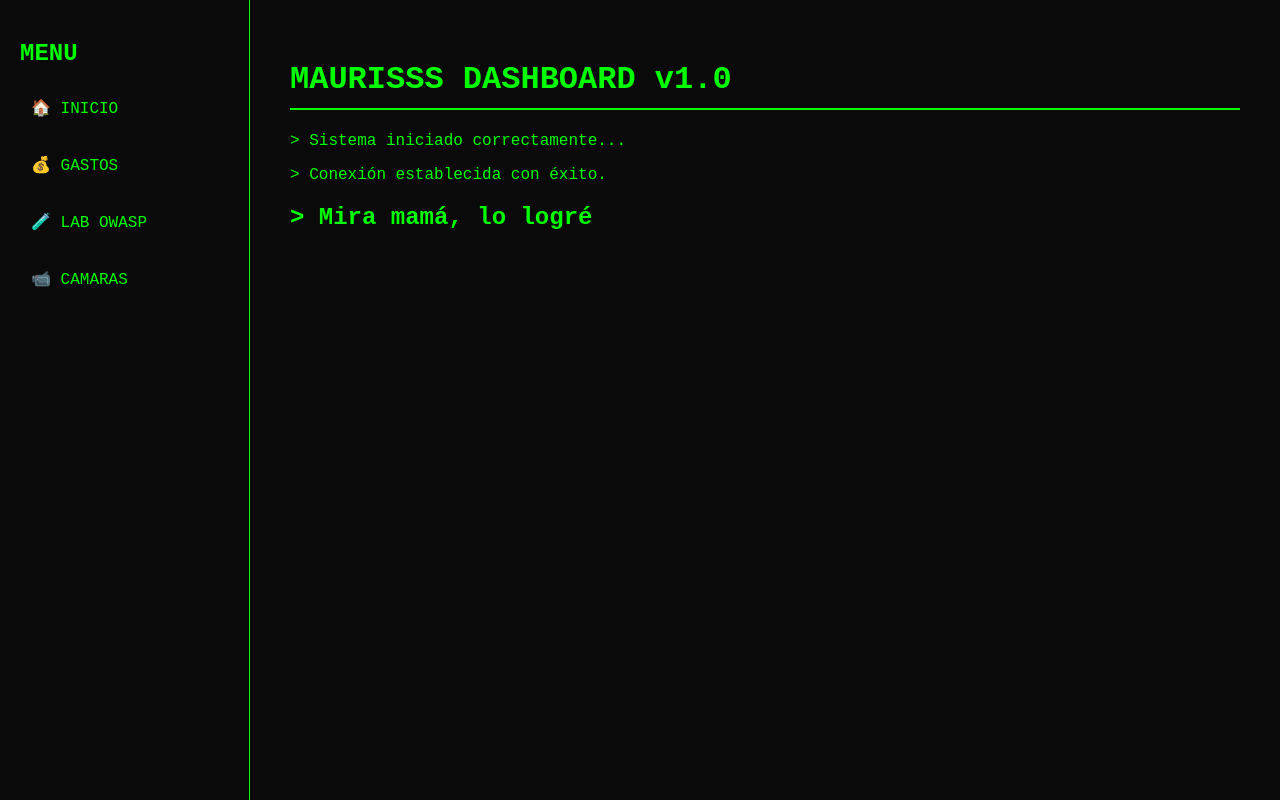
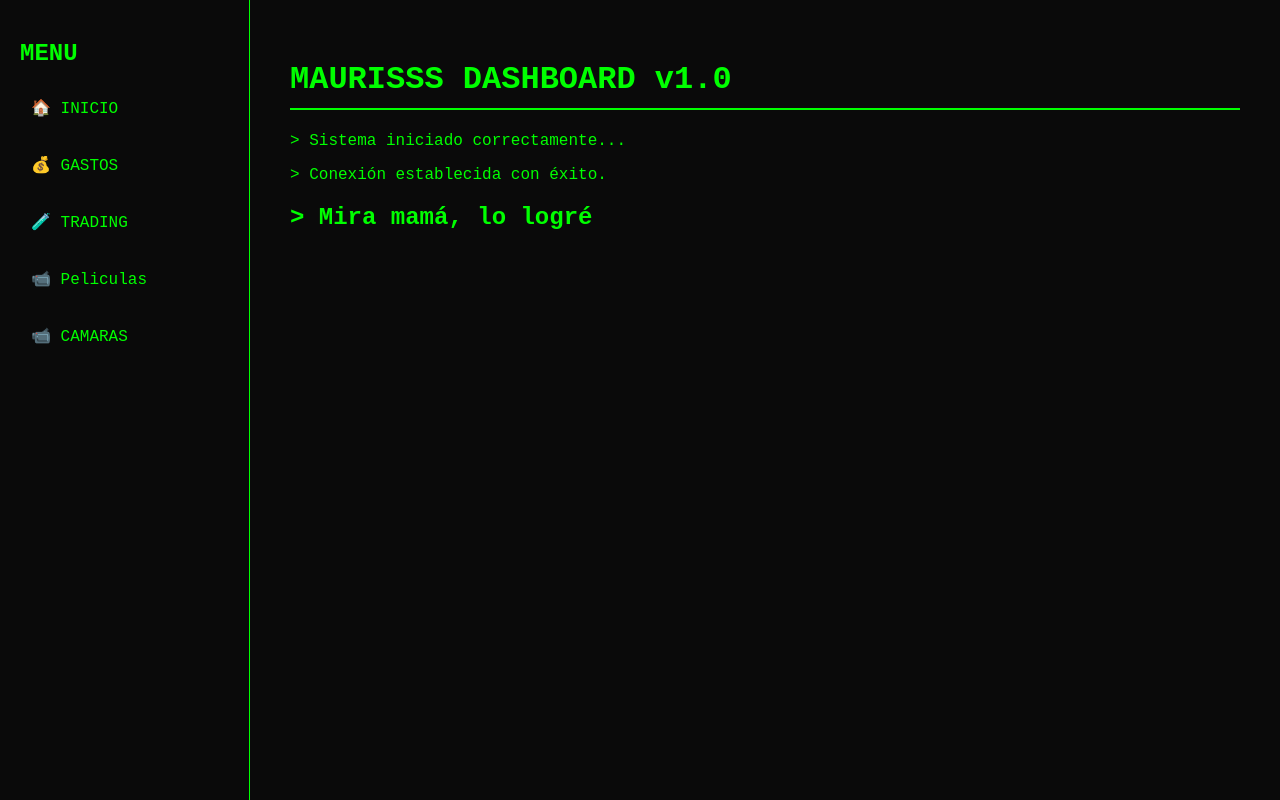
Before and after one commit to Maurisss/empanada, a plain HTML site: page index.html in a window 1280 px wide. Drawn offline with Linux system fonts and the light colour scheme.

Commit message:
Actualizar contenido de index.html

```diff
--- a/index.html
+++ b/index.html
@@ -20,8 +20,9 @@
         <h2>MENU</h2>
         <a onclick="mostrar('inicio')">🏠 INICIO</a>
         <a onclick="mostrar('gastos')">💰 GASTOS</a>
-        <a onclick="mostrar('lab')">🧪 LAB OWASP</a>
-        <a onclick="mostrar('camaras')">📹 CAMARAS</a>
+        <a onclick="mostrar('trading')">🧪 TRADING</a>
+        <a onclick="mostrar('Pelis')">📹 Peliculas</a>
+	<a onclick="mostrar('camaras')">📹 CAMARAS</a>
     </nav>
 
     <main>
```
